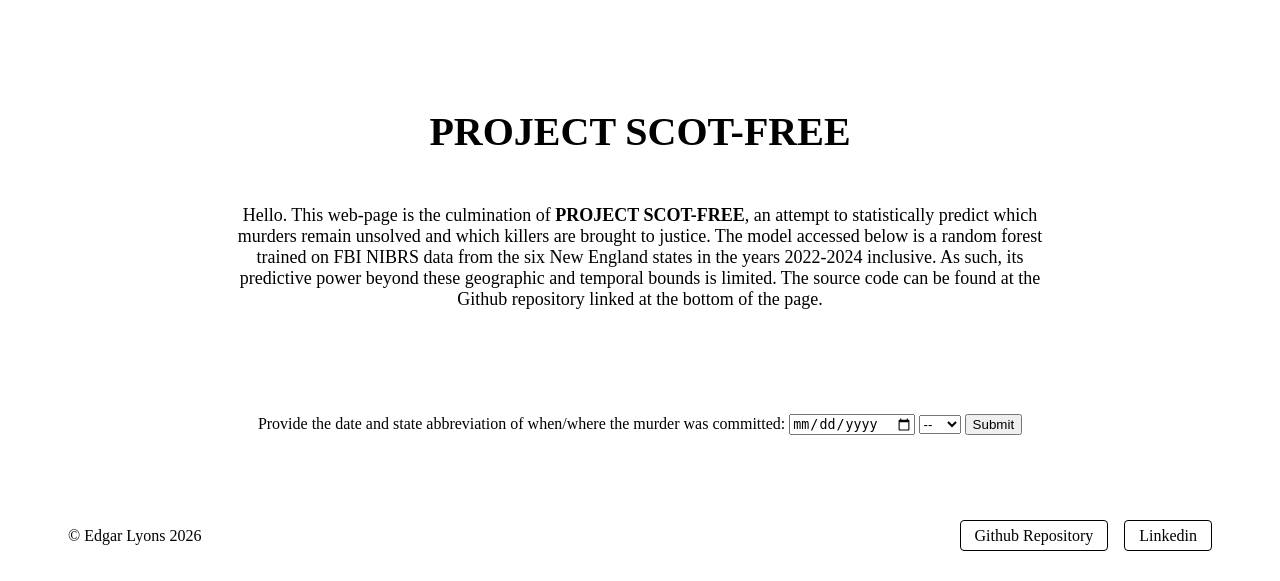
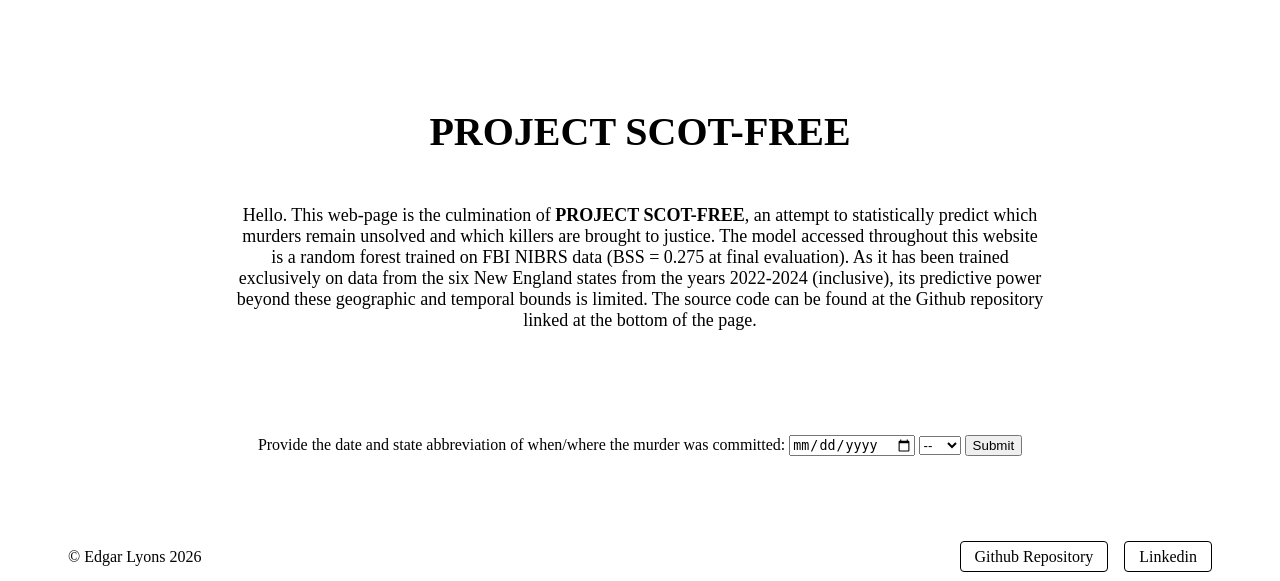
Before and after one commit to zedlyons/Public-Scot-Free, a Flask app: page / in a window 1280 px wide. Shown: the top 581 px of the page. Run offline with Flask 3, Linux system fonts and the light colour scheme; parts of the project's set-up code (start-up, migrations or seed data) failed here and were passed over.

Commit message:
changes to html homepage

```diff
--- a/web_app/templates/home.html
+++ b/web_app/templates/home.html
@@ -17,11 +17,14 @@
         Hello. This web-page is the culmination of <strong>PROJECT SCOT-FREE</strong>, an
         attempt to
         statistically predict
-        which murders remain unsolved and which killers are brought to justice. The model accessed below is a random
+        which murders remain unsolved and which killers are brought to justice. The model accessed throughout this
+        website is a random
         forest trained on FBI NIBRS
-        data from the six New England states in the years 2022-2024 inclusive. As such, its predictive power beyond
-        these geographic and
-        temporal bounds is limited. The source code can be found at the Github repository linked at the bottom of the
+        data (BSS = 0.275 at final evaluation). As it has been trained exclusively on data from the six New England
+        states
+        from the years 2022-2024 (inclusive), its predictive power beyond
+        these geographic and temporal bounds is limited. The source code can be found at the Github repository linked at
+        the bottom of the
         page.
     <p>
 
```
